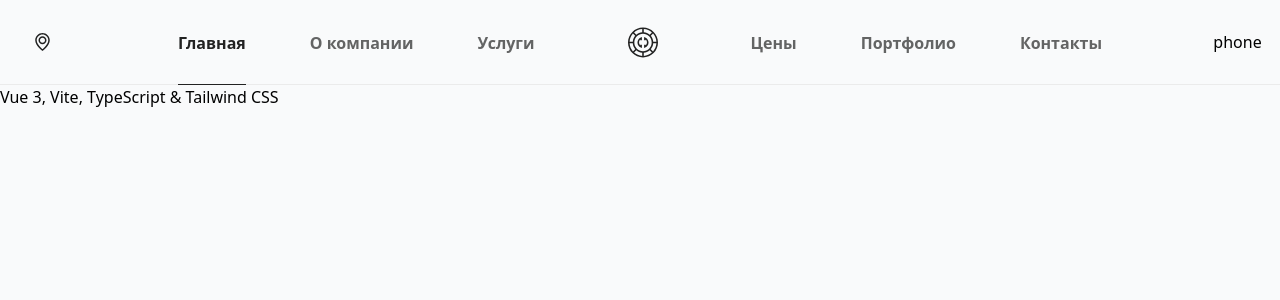
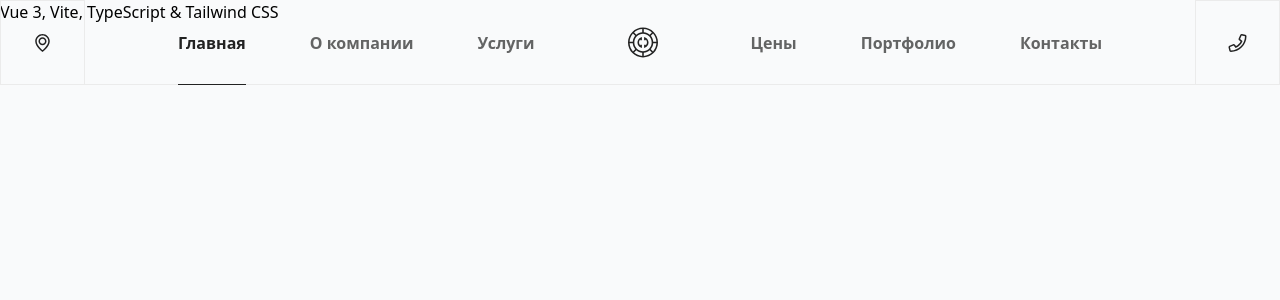
Before and after one commit to Soljdev/palladiumlab_test, a Vue app: page / in a window 1280 px wide. Shown: the top 300 px of the page. Built offline with nearby package versions, Linux system fonts and the light colour scheme.

Commit message:
Рефакторинг topHeader.vue

```diff
--- a/src/components/topHeader.vue
+++ b/src/components/topHeader.vue
@@ -2,7 +2,11 @@
 
 <template>
   <div class="header">
-    <div class="map">
+    <!-- map -->
+    <a
+      href="#"
+      class="map"
+    >
       <svg
         width="15"
         height="18"
@@ -23,15 +27,27 @@
           fill="#222222"
         />
       </svg>
-    </div>
+    </a>
+    <!-- Nav 1 -->
     <div class="nav-list">
-      <div class="nav-item" v-for="(item, index) in this.nav.one">
-        <a class="" :href="item.url" :class="{ '--current': index == 0 }">
+      <div
+        v-for="(item, index) in nav.one"
+        :key="index"
+        class="nav-item"
+      >
+        <a
+          :href="item.url"
+          :class="{ '--current': index == 0 }"
+        >
           <span>{{ item.name }}</span>
         </a>
       </div>
     </div>
-    <div class="logo">
+    <!-- Logo -->
+    <a
+      href="/"
+      class="logo"
+    >
       <svg
         width="30"
         height="31"
@@ -46,23 +62,35 @@
           fill="#222222"
         />
       </svg>
-    </div>
+    </a>
+    <!-- Nav 2 -->
     <div class="nav-list">
-      <div class="nav-item" v-for="item in this.nav.two">
-        <a class="" :href="item.url">
+      <div
+        v-for="(item, index) in nav.two"
+        :key="index"
+        class="nav-item"
+      >
+        <a :href="item.url">
           <span>{{ item.name }}</span>
         </a>
       </div>
     </div>
-    <!-- <div>logo</div> -->
-    <!-- <div class="grow">nav</div> -->
-    <div class="phone">phone</div>
+    <!-- phone -->
+    <a
+      href=""
+      class="phone"
+    >
+      <svg width="19" height="18" viewBox="0 0 19 18" fill="none" xmlns="http://www.w3.org/2000/svg">
+        <path fill-rule="evenodd" clip-rule="evenodd" d="M13.9711 0.0389886C13.2495 -0.126998 12.5202 0.250129 12.2292 0.920535L12.2279 0.923517L10.6794 4.53387C10.4123 5.15691 10.589 5.88378 11.1182 6.31271L12.605 7.53089C11.5779 9.44779 9.98201 11.06 8.03224 12.103L6.81202 10.6144C6.38278 10.0907 5.66154 9.90894 5.03467 10.1775L1.42713 11.7223L1.42081 11.7251C0.752455 12.0186 0.37211 12.7489 0.539244 13.4702L1.31175 16.8214C1.47107 17.5095 2.08354 18.0002 2.79564 18.0002C11.4612 18.0002 18.4982 10.9796 18.5 2.30201C18.5049 1.58874 18.0162 0.973905 17.3229 0.814566L13.9711 0.0389886ZM13.6052 1.51777L12.0581 5.12485L14.4714 7.12098L14.2233 7.64964C12.9892 10.2787 10.8358 12.4629 8.15037 13.7212L7.62201 13.9687L5.62545 11.5562L2.02273 13.099C2.01354 13.1034 2.00715 13.11 2.00325 13.1176C1.99923 13.1255 2.00037 13.131 2.00037 13.131L2.00064 13.1321L2.77309 16.4831C2.77544 16.493 2.78366 16.5002 2.79564 16.5002C10.635 16.5002 17 10.1483 17 2.29866V2.29196C17.0001 2.28769 16.9992 2.28464 16.9992 2.28464L16.9976 2.28176L16.9949 2.27939C16.9949 2.27939 16.9919 2.2776 16.9876 2.27662L16.9862 2.27629L13.6348 1.50081C13.6315 1.50008 13.6272 1.50031 13.6272 1.50031C13.625 1.5006 13.6221 1.50138 13.619 1.50296C13.6129 1.50607 13.6081 1.51126 13.6052 1.51777Z" fill="#222222"/>
+      </svg>
+    </a>
+    <!--  -->
   </div>
 </template>
 
 <script lang="ts">
-  import { defineComponent, toRef, ref } from 'vue';
-  import { globalState } from '../store';
+  import { defineComponent, toRef, ref } from 'vue'
+  import { globalState } from '../store'
 
   export default defineComponent({
     props: {},
@@ -74,25 +102,22 @@
           two: [],
         },
         navs: toRef(globalState, 'navs'),
-      };
+      }
     },
     computed: {
       partNav() {
-        return Math.round(this.navs.length / 2);
+        return Math.round(this.navs.length / 2)
       },
-      // index() {
-      //   return this.navs.indexOf(this.navs.slice(3, 6).shift());
-      // },
     },
     methods: {
       reorderNavs() {
-        let middlePoint = Math.round(this.navs.length / 2);
+        let middlePoint = Math.round(this.navs.length / 2)
 
         for (let i = 0; i < this.navs.length; i++) {
           if (i < middlePoint) {
-            this.nav.one.push(this.navs[i]);
+            this.nav.one.push(this.navs[i])
           } else {
-            this.nav.two.push(this.navs[i]);
+            this.nav.two.push(this.navs[i])
           }
         }
       },
@@ -105,27 +130,37 @@
 
 <style>
   .header {
-    min-height: 85px;
-    border-bottom: 1px solid #ebebeb;
+    --header-height: 85px;
+    min-height: var(--header-height);
+    position: absolute;
+    z-index: 100;
     @apply flex items-stretch justify-center w-full;
+
   }
 
   .phone,
   .map {
-    width: 85px;
-    flex-basis: 85px;
-    @apply flex items-center justify-center;
+    /* width: 85px; */
+    /* flex-basis: 85px; */
+    border: 1px solid #ebebeb;
+    height: var(--header-height);
+    aspect-ratio: 1 / 1;
+    @apply flex items-center justify-center hover:bg-gray-100 transition-colors;
   }
 
   .nav-list {
     position: relative;
-    bottom: -1.5px;
-    @apply flex grow items-stretch justify-center gap-16;
+    border-bottom: 1px solid #ebebeb;
+    @apply flex grow items-stretch justify-center  gap-8 lg:gap-16;
   }
 
-  .nav-item,
+  .nav-item {
+    bottom: -1px;
+    @apply relative flex items-stretch transition-colors font-display;
+  }
+
   .nav-item a {
-    border-bottom: 1.5px solid transparent;
+    border-bottom: 1px solid transparent;
     color: #222222b2;
     font-weight: 600;
     @apply flex items-stretch transition-colors font-display;
@@ -142,6 +177,8 @@
   }
 
   .logo {
-    align-self: center;
+    /* align-self: center; */
+    border-bottom: 1px solid #ebebeb;
+    @apply flex items-center;
   }
 </style>
```
